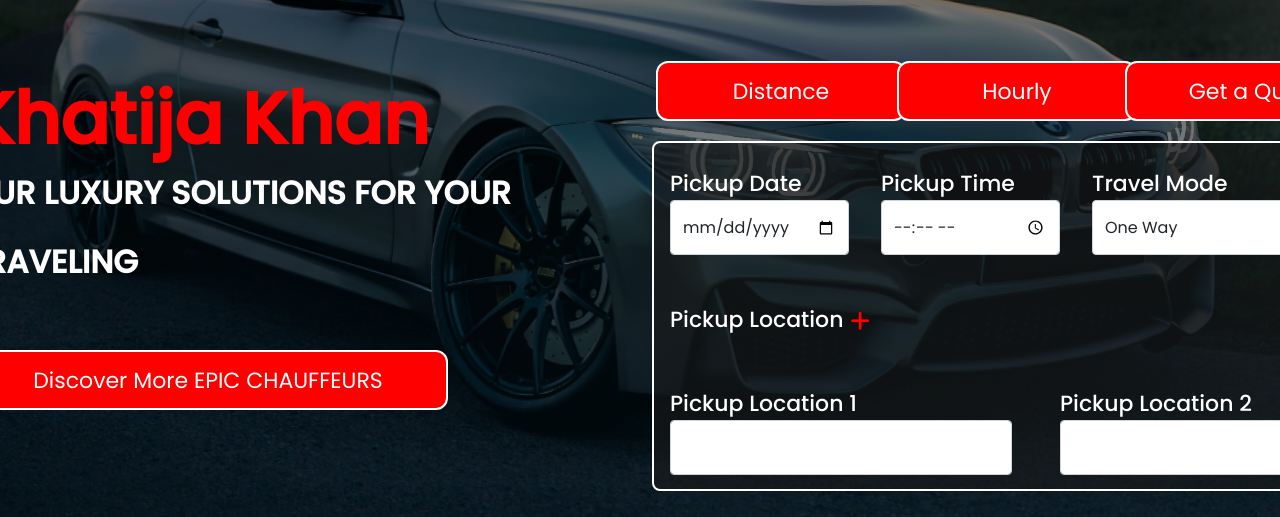
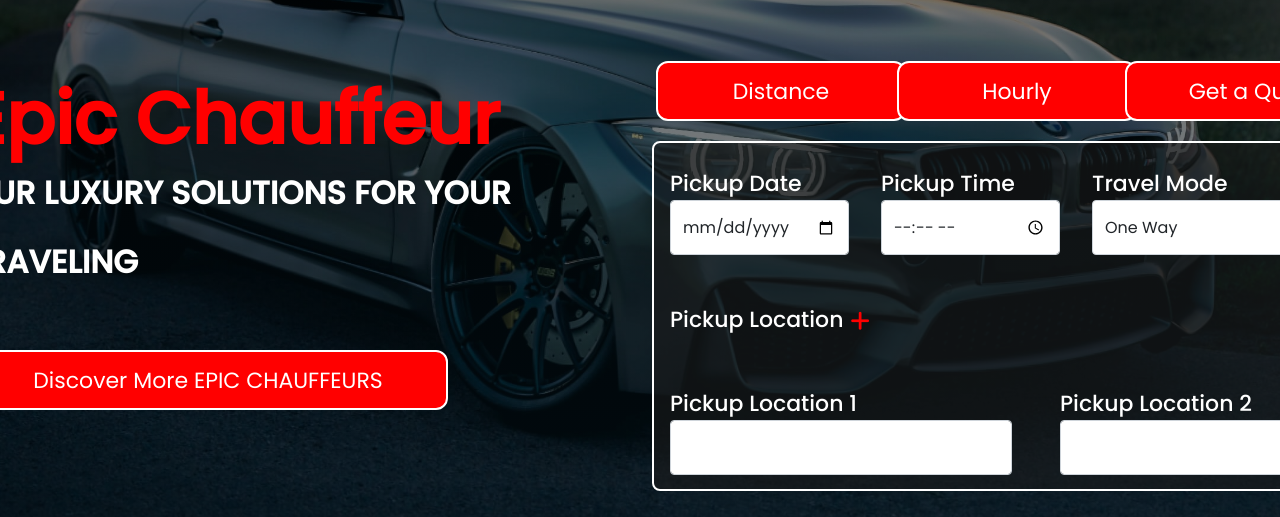
Before and after one commit to Dilawarkhan1417/khanmatesepicride.github.io, a plain HTML site: page index.html in a window 1280 px wide. Shown: the part 269-786 px from the top of the page. Drawn offline with nearby package versions, Linux system fonts and the light colour scheme.

Commit message:
Update index.html

```diff
--- a/index.html
+++ b/index.html
@@ -99,7 +99,7 @@
                     <div class="col-md-6 mt-5 px-5">
                         <div class="copy">
                             <div class="text-label">
-                                Khatija Khan
+                              Epic Chauffeur
                             </div>
                             <div class="text-hero-bold">
                                 OUR LUXURY SOLUTIONS FOR YOUR TRAVELING
```
